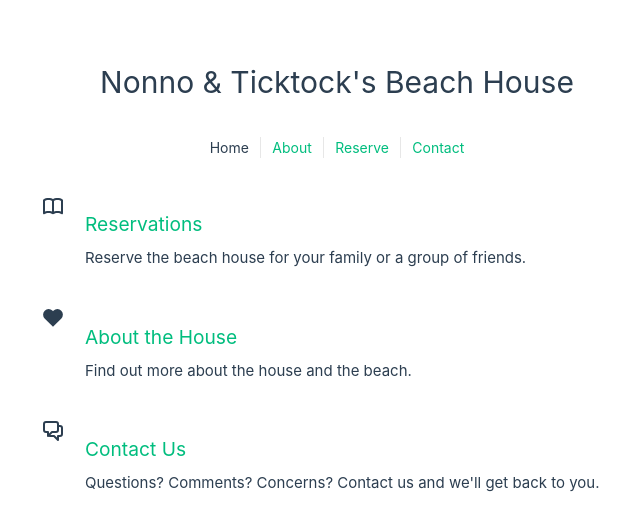
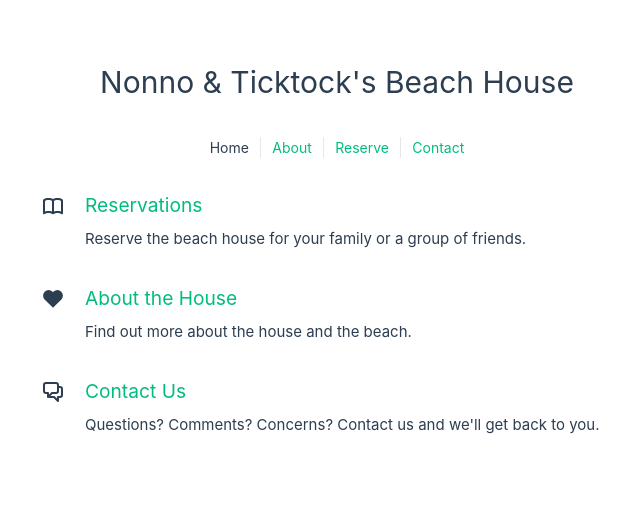
Before and after one commit to dr-spaceman/nonno-ticktock, a Vue app: page / in a window 1280 px wide. Shown: the top 530 px of the page, without its empty margins (303-943 px from the left). Built offline with nearby package versions, Linux system fonts and the light colour scheme.

Commit message:
Fix margin offset

```diff
--- a/src/components/WelcomeItem.vue
+++ b/src/components/WelcomeItem.vue
@@ -35,7 +35,7 @@ i {
 h3 {
   font-size: 1.2rem;
   font-weight: 500;
-  margin-bottom: 0.4rem;
+  margin: 0 0 0.4rem;
   color: var(--color-heading);
 }
 </style>
```
